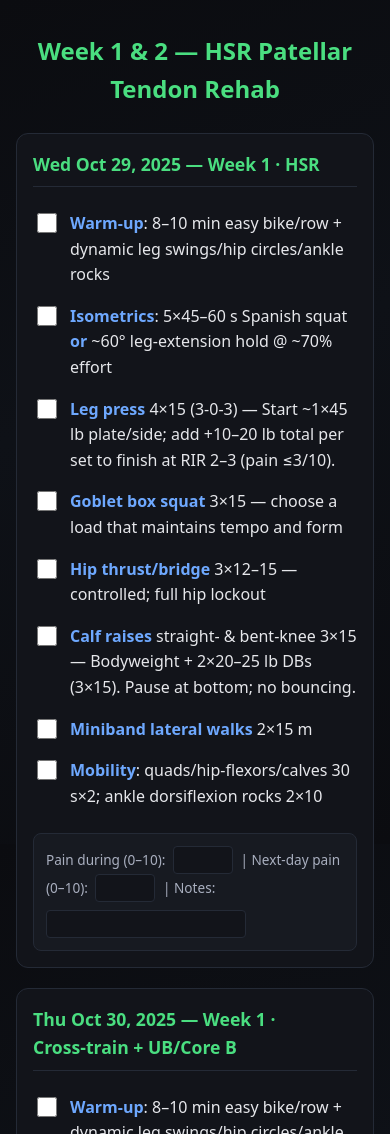
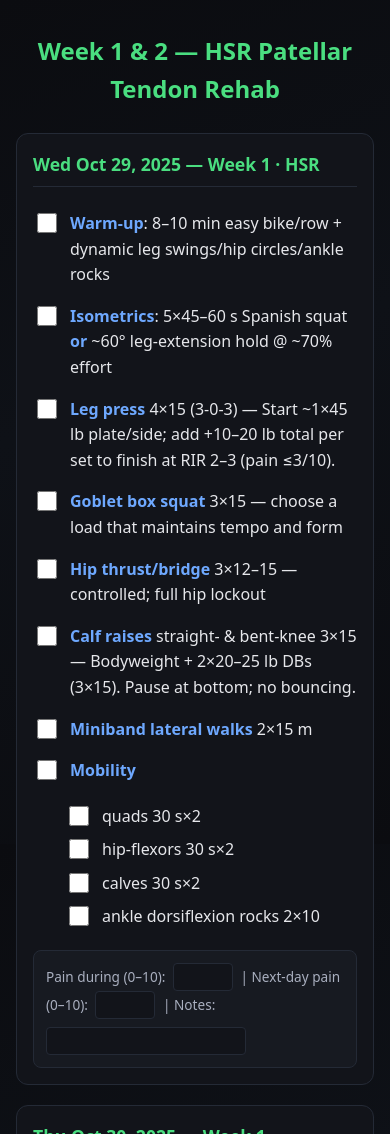
Before and after one commit to jrozra200/knee_rehab, a plain HTML site: page index.html in a window 390 px wide. Shown: the top 1134 px of the page. Drawn offline with Linux system fonts and the light colour scheme.

Commit message:
updating the mobility

```diff
--- a/index.html
+++ b/index.html
@@ -198,9 +198,27 @@
           <label class="task-label" for="w1d1-7"><strong>Miniband lateral walks</strong> 2×15 m</label>
         </li>
         <li class="task-item">
-          <input type="checkbox" id="w1d1-8">
-          <label class="task-label" for="w1d1-8"><strong>Mobility</strong>: quads/hip‑flexors/calves 30 s×2; ankle dorsiflexion rocks 2×10</label>
+          <input type="checkbox" id="w1d2-5">
+          <label class="task-label" for="w1d2-5"><strong>Mobility</strong></label>
         </li>
+        <ul class="nested-list">
+          <li class="task-item">
+            <input type="checkbox" id="w1d2-5a">
+            <label class="task-label" for="w1d2-5a">quads 30 s×2</label>
+          </li>
+          <li class="task-item">
+            <input type="checkbox" id="w1d2-5b">
+            <label class="task-label" for="w1d2-5b">hip‑flexors 30 s×2</label>
+          </li>
+          <li class="task-item">
+            <input type="checkbox" id="w1d2-5c">
+            <label class="task-label" for="w1d2-5c">calves 30 s×2</label>
+          </li>
+          <li class="task-item">
+            <input type="checkbox" id="w1d2-5d">
+            <label class="task-label" for="w1d2-5d">ankle dorsiflexion rocks 2×10</label>
+          </li>
+        </ul>
       </ul>
       <div class="pain-tracking">
         Pain during (0–10): <input type="number" min="0" max="10" /> | Next‑day pain (0–10): <input type="number" min="0" max="10" /> | Notes: <input type="text" style="width: 200px;" />
```
